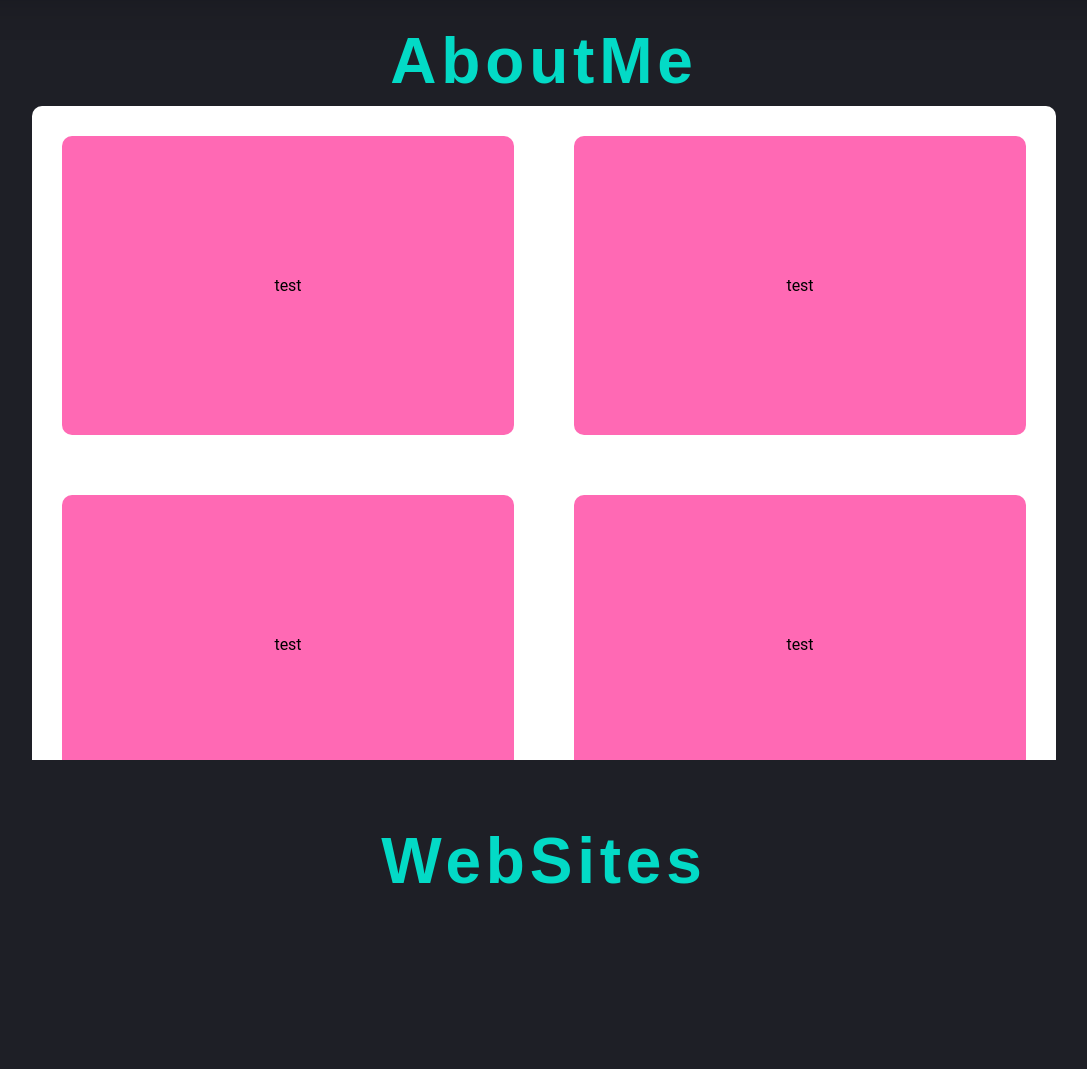
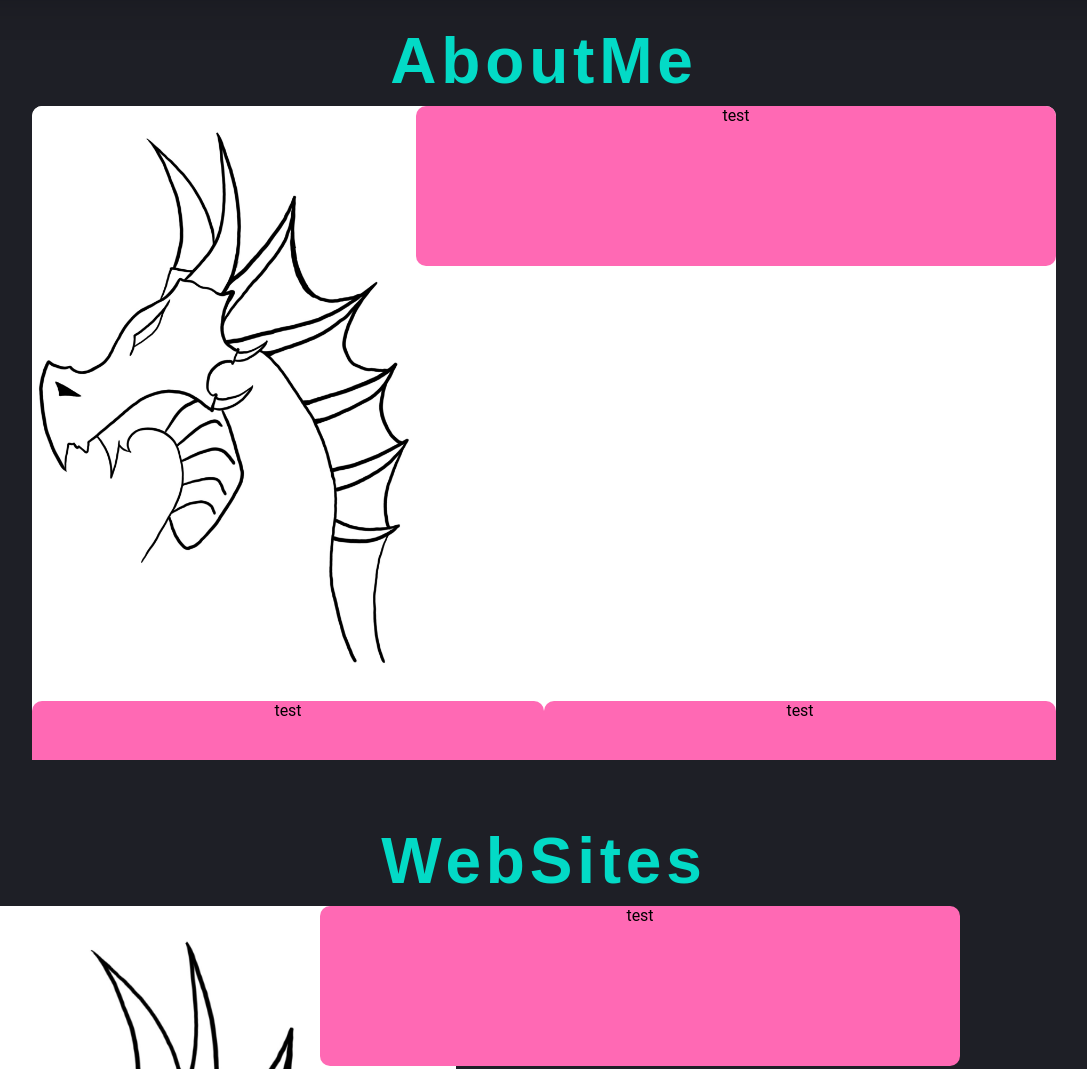
Before and after one commit to JoelNymark/Portfolio, a website: page index.html in a window 1280 px wide. Shown: the part 840-1909 px from the top of the page, without its empty margins (96-1183 px from the left). Drawn offline with Linux system fonts and the light colour scheme; a script that the page names is missing.

Commit message:
uppdate stuff

```diff
--- a/index.html
+++ b/index.html
@@ -1,5 +1,6 @@
 <!DOCTYPE html>
 <html lang="en">
+
 <head>
   <meta charset="UTF-8">
   <meta http-equiv="X-UA-Compatible" content="IE=edge">
@@ -7,24 +8,59 @@
   <link rel="stylesheet" href="style.css">
   <title>Portfolio</title>
 </head>
+
 <body>
   <sectio class="nav">
     <h1>Joel Nymark</h1>
-        <h3 class="span loader"><span class="m">H</span><span class="m">T</span><span class="m">M</span><span class="m">L</span><span class="m">&nbsp;</span><span class="m">J</span><span class="m">a</span><span class="m">v</span><span class="m">a</span><span class="m">S</span><span class="m">c</span><span class="m">r</span><span class="m">i</span><span class="m">p</span><span class="m">t</span><span class="m">&nbsp;</span><span class="m">P</span><span class="m">y</span><span class="m">t</span><span class="m">o</span><span class="m">n</span></h3>
-        <div class="nav-container"><a class="nav-tab" href="#AboutMe">AboutMe</a><a class="nav-tab" href="#web-site">WebSites</a><a class="nav-tab" href="#3d-modles">3DModles</a><a class="nav-tab" href="#diverse">Diverse</a><a class="nav-tab" href="#irl-stuff">IRL Stuff</a><span class="nav-tab-slider"></span></div>
+    <h3 class="span loader"><span class="m">H</span><span class="m">T</span><span class="m">M</span><span
+        class="m">L</span><span class="m">&nbsp;</span><span class="m">J</span><span class="m">a</span><span
+        class="m">v</span><span class="m">a</span><span class="m">S</span><span class="m">c</span><span
+        class="m">r</span><span class="m">i</span><span class="m">p</span><span class="m">t</span><span
+        class="m">&nbsp;</span><span class="m">P</span><span class="m">y</span><span class="m">t</span><span
+        class="m">o</span><span class="m">n</span></h3>
+    <div class="nav-container"><a class="nav-tab" href="#AboutMe">AboutMe</a><a class="nav-tab"
+        href="#web-site">WebSites</a><a class="nav-tab" href="#3d-modles">3DModles</a><a class="nav-tab"
+        href="#diverse">Diverse</a><a class="nav-tab" href="#irl-stuff">IRL Stuff</a><span
+        class="nav-tab-slider"></span></div>
   </sectio>
   <main class="main">
     <section class="slider" id="AboutMe">
       <h1>AboutMe</h1>
-          <div class="box">
-            <div class="headerText">test</div>
-            <div class="headerText">test</div>
-            <div class="headerText">test</div>
-            <div class="headerText">test</div>
+      <div class="container">
+        <div class="row">
+          <div class="col">
+            <div class="aboutImg"><img src="imgs/Dragon.jpg" class="aboutImg" alt=""></div>
+            <div class="aboutText">test</div>
+          </div>
+        </div>
+        <div class="col">
+          <div class="aboutSubText">test</div>
+          <div class="aboutSubText">test</div>
+        </div>
       </div>
     </section>
+
+
+
+
+
+
+
+
+
+
+
+
+
+
     <section class="slider" id="web-site">
       <h1>WebSites</h1>
+      <div class="row">
+        <div class="aboutImg"><img src="imgs/Dragon.jpg" height="800px"></div>
+        <div class="aboutText">test</div>
+        <div class="aboutSubText">test</div>
+        <div class="aboutSubText">test</div>
+      </div>
     </section>
     <section class="slider" id="3d-modles">
       <h1>3DModles</h1>
@@ -45,4 +81,5 @@
 
   <script src="https://cdnjs.cloudflare.com/ajax/libs/particlesjs/2.2.3/particles.min.js"></script>
 </body>
+
 </html>
--- a/style.css
+++ b/style.css
@@ -1,7 +1,7 @@
-:root{
-    --MainColor:#FF69B4;
-    --Background:#1e1f26;
-    --SecondColor:#03dac6;
+:root {
+  --MainColor: #FF69B4;
+  --Background: #1e1f26;
+  --SecondColor: #03dac6;
 }
 
 * {
@@ -49,13 +49,15 @@
 }
 
 
-  .nav{
+.nav {
   justify-content: center;
 }
-  .slider{
+
+.slider {
   justify-content: top;
   padding-top: 4rem;
 }
+
 .nav h1,
 .slider h1 {
   font-family: "Josefin Sans", sans-serif;
@@ -67,6 +69,7 @@
   transition: all 0.3s ease;
   z-index: 3;
 }
+
 h1:hover {
   transform: translate3d(0, -10px, 22px);
   color: var(--MainColor);
@@ -80,6 +83,7 @@
   color: #faebd7;
   z-index: 4;
 }
+
 h3.span {
   font-size: 2vw;
   letter-spacing: 0.7em;
@@ -88,6 +92,7 @@
   color: #faebd7;
   z-index: 4;
 }
+
 span:hover {
   color: #ff0266;
   font-weight: 500;
@@ -121,6 +126,7 @@
   position: fixed;
   top: 0;
 }
+
 .nav-tab {
   display: flex;
   justify-content: center;
@@ -146,6 +152,7 @@
   background: var(--SecondColor);
   transition: left 0.3s ease;
 }
+
 .background {
   position: absolute;
   height: 90vh;
@@ -156,16 +163,36 @@
   z-index: auto;
 }
 
-  .headerText{
-      padding: 140px 10vw;
-      margin: 30px ;
-      background-color: #FF69B4;
+.aboutText {
+  width: 50vw;
+  height: 20vh;
+  background-color: var(--MainColor);
   border-radius: 10px;
 }
 
-  .box {
+.aboutImg{
+  width: 30vw;
+  height: auto;
+  border-radius: 10px;
+}
+.aboutSubText{
+  width: 40vw;
+  height: 20vh;
+  background-color: var(--MainColor);
+  border-radius: 10px;
+}
+
+.row {
   display: flex;
-    flex-flow: column wrap;
+  flex-flow: row wrap;
+}
+
+.col{
+  display: flex;
+  flex-flow: row;
+}
+
+.container{
   width: 80vw;
   height: 100vh;
   background-color: white;
@@ -182,6 +209,7 @@
 
 
 @media (min-width: 800px) {
+
   .nav h1,
   .slider h1 {
     font-size: 5vw;
@@ -198,6 +226,7 @@
 }
 
 @media screen only (min-width: 360px) {
+
   .nav h1,
   .slider h1 {
     font-size: 8vw;
@@ -213,6 +242,7 @@
     font-size: 1.2vw;
   }
 }
+
 .background {
   position: absolute;
   height: 100vh;
@@ -222,6 +252,7 @@
   right: 0;
   z-index: 0;
 }
+
 .loader span {
   color: #faebd7;
   text-shadow: 0 0 0 #faebd7;
@@ -234,66 +265,87 @@
     color: #ff0266;
   }
 }
+
 .loader span:nth-child(2) {
   -webkit-animation-delay: 0.1s;
 }
+
 .loader span:nth-child(3) {
   -webkit-animation-delay: 0.2s;
 }
+
 .loader span:nth-child(4) {
   -webkit-animation-delay: 0.3s;
 }
+
 .loader span:nth-child(5) {
   -webkit-animation-delay: 0.4s;
 }
+
 .loader span:nth-child(6) {
   -webkit-animation-delay: 0.5s;
 }
+
 .loader span:nth-child(7) {
   -webkit-animation-delay: 0.6s;
 }
+
 .loader span:nth-child(8) {
   -webkit-animation-delay: 0.7s;
 }
+
 .loader span:nth-child(9) {
   -webkit-animation-delay: 0.8s;
 }
+
 .loader span:nth-child(10) {
   -webkit-animation-delay: 0.9s;
 }
+
 .loader span:nth-child(11) {
   -webkit-animation-delay: 1s;
 }
+
 .loader span:nth-child(12) {
   -webkit-animation-delay: 1.1s;
 }
+
 .loader span:nth-child(13) {
   -webkit-animation-delay: 1.2s;
 }
+
 .loader span:nth-child(14) {
   -webkit-animation-delay: 1.3s;
 }
+
 .loader span:nth-child(15) {
   -webkit-animation-delay: 1.4s;
 }
+
 .loader span:nth-child(16) {
   -webkit-animation-delay: 1.5s;
 }
+
 .loader span:nth-child(17) {
   -webkit-animation-delay: 1.6s;
 }
+
 .loader span:nth-child(18) {
   -webkit-animation-delay: 1.7s;
 }
+
 .loader span:nth-child(19) {
   -webkit-animation-delay: 1.8s;
 }
+
 .loader span:nth-child(20) {
   -webkit-animation-delay: 1.9s;
 }
+
 .loader span:nth-child(21) {
   -webkit-animation-delay: 2s;
 }
+
 .loader span:nth-child(22) {
   -webkit-animation-delay: 2.1s;
 }
```
Lines whose indentation alone changed are shown as unchanged.
